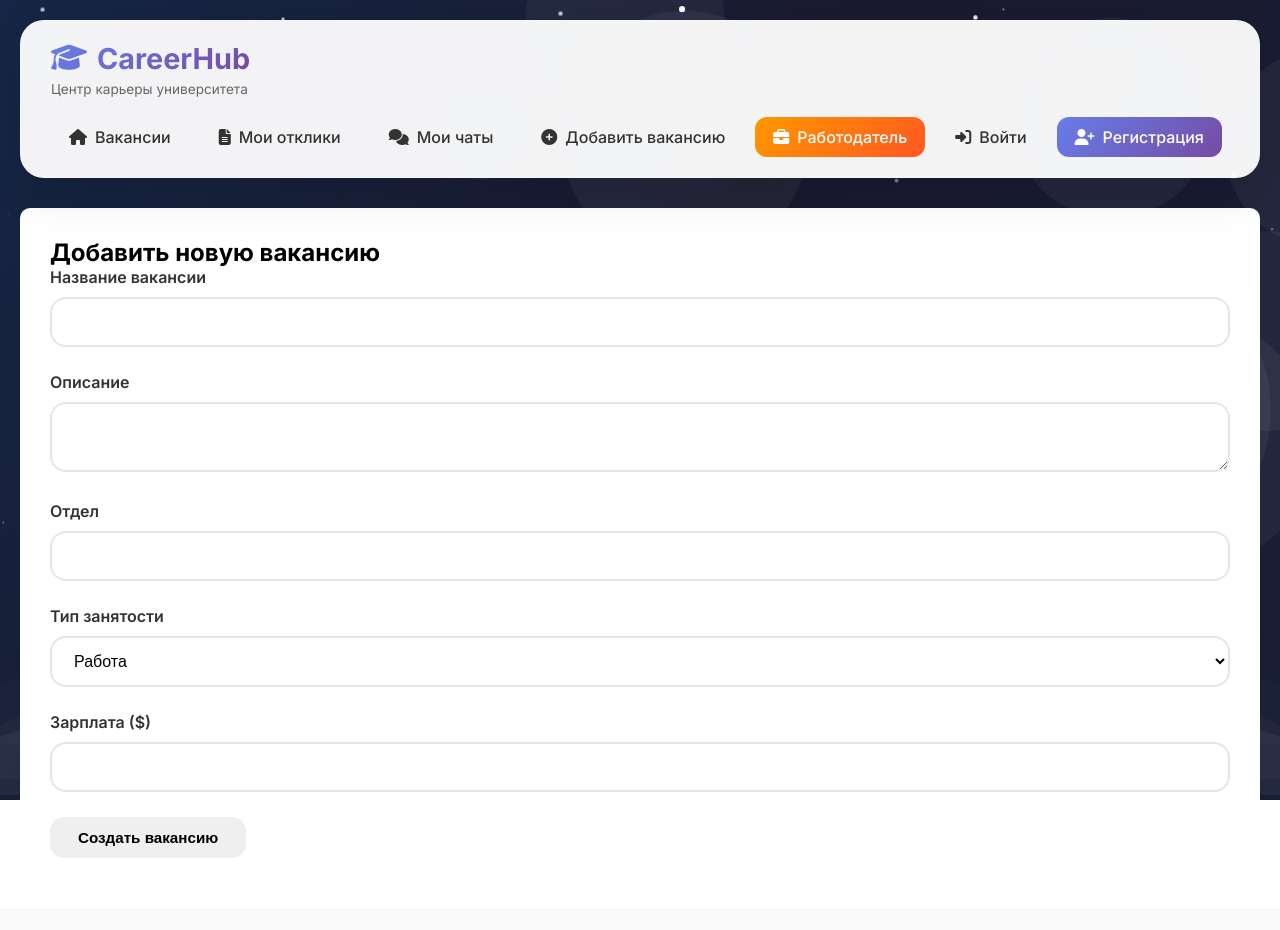
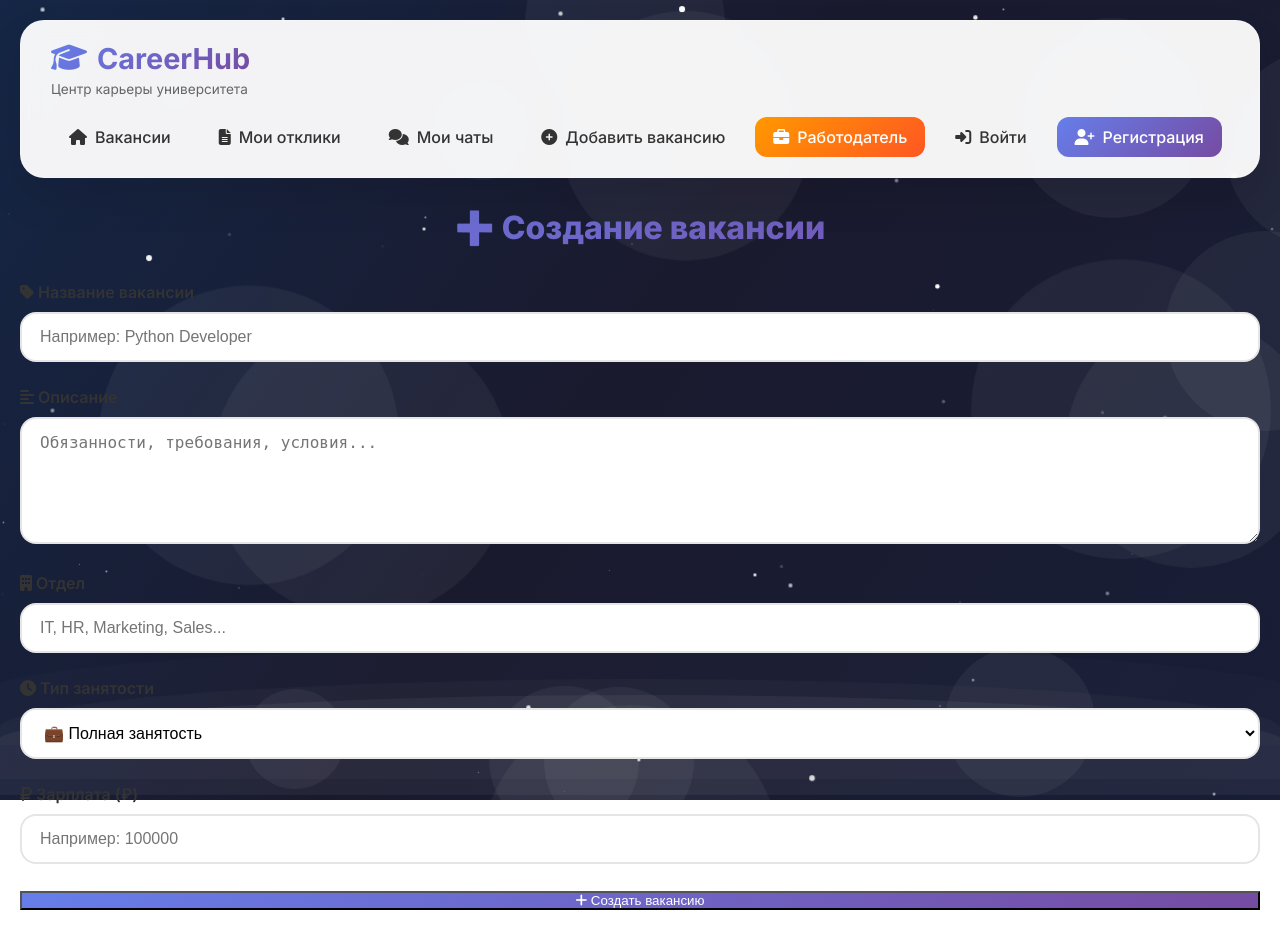
Before and after one commit to Shaintish/university_jobs, a FastAPI app: template templates/add_vacancy.html in a window 1280 px wide. Before the commit the page ends 846 px from the top, so only its background shows below. Run offline with FastAPI, Linux system fonts and the light colour scheme; the template is opened without the code that fills it, so the values that code supplies are empty.

Commit message:
Update add_vacancy.html

```diff
--- a/templates/add_vacancy.html
+++ b/templates/add_vacancy.html
@@ -1,47 +1,53 @@
 {% extends "base.html" %}
 
 {% block content %}
-<div style="background: white; padding: 30px; border-radius: 10px;">
-    <h2>Добавить новую вакансию</h2>
+<div class="form-card">
+    <h2 class="form-title">➕ Создание вакансии</h2>
 
     {% if message %}
-    <div class="alert success">{{ message }}</div>
+    <div class="alert success">
+        <i class="fas fa-check-circle"></i> {{ message }}
+    </div>
     {% endif %}
 
     {% if error %}
-    <div class="alert error">{{ error }}</div>
+    <div class="alert error">
+        <i class="fas fa-exclamation-circle"></i> {{ error }}
+    </div>
     {% endif %}
 
     <form method="post">
         <div class="form-group">
-            <label>Название вакансии</label>
-            <input type="text" name="title" required>
+            <label><i class="fas fa-tag"></i> Название вакансии</label>
+            <input type="text" name="title" placeholder="Например: Python Developer" required>
         </div>
 
         <div class="form-group">
-            <label>Описание</label>
-            <textarea name="description" required></textarea>
+            <label><i class="fas fa-align-left"></i> Описание</label>
+            <textarea name="description" placeholder="Обязанности, требования, условия..." rows="5" required></textarea>
         </div>
 
         <div class="form-group">
-            <label>Отдел</label>
-            <input type="text" name="department" required>
+            <label><i class="fas fa-building"></i> Отдел</label>
+            <input type="text" name="department" placeholder="IT, HR, Marketing, Sales..." required>
         </div>
 
         <div class="form-group">
-            <label>Тип занятости</label>
+            <label><i class="fas fa-clock"></i> Тип занятости</label>
             <select name="job_type" required>
-                <option value="job">Работа</option>
-                <option value="internship">Стажировка</option>
+                <option value="job">💼 Полная занятость</option>
+                <option value="internship">🎓 Стажировка</option>
             </select>
         </div>
 
         <div class="form-group">
-            <label>Зарплата ($)</label>
-            <input type="number" name="salary" min="0">
+            <label><i class="fas fa-ruble-sign"></i> Зарплата (₽)</label>
+            <input type="number" name="salary" placeholder="Например: 100000">
         </div>
 
-        <button type="submit" class="btn">Создать вакансию</button>
+        <button type="submit" class="btn-primary" style="width: 100%;">
+            <i class="fas fa-plus"></i> Создать вакансию
+        </button>
     </form>
 </div>
 {% endblock %}
```
